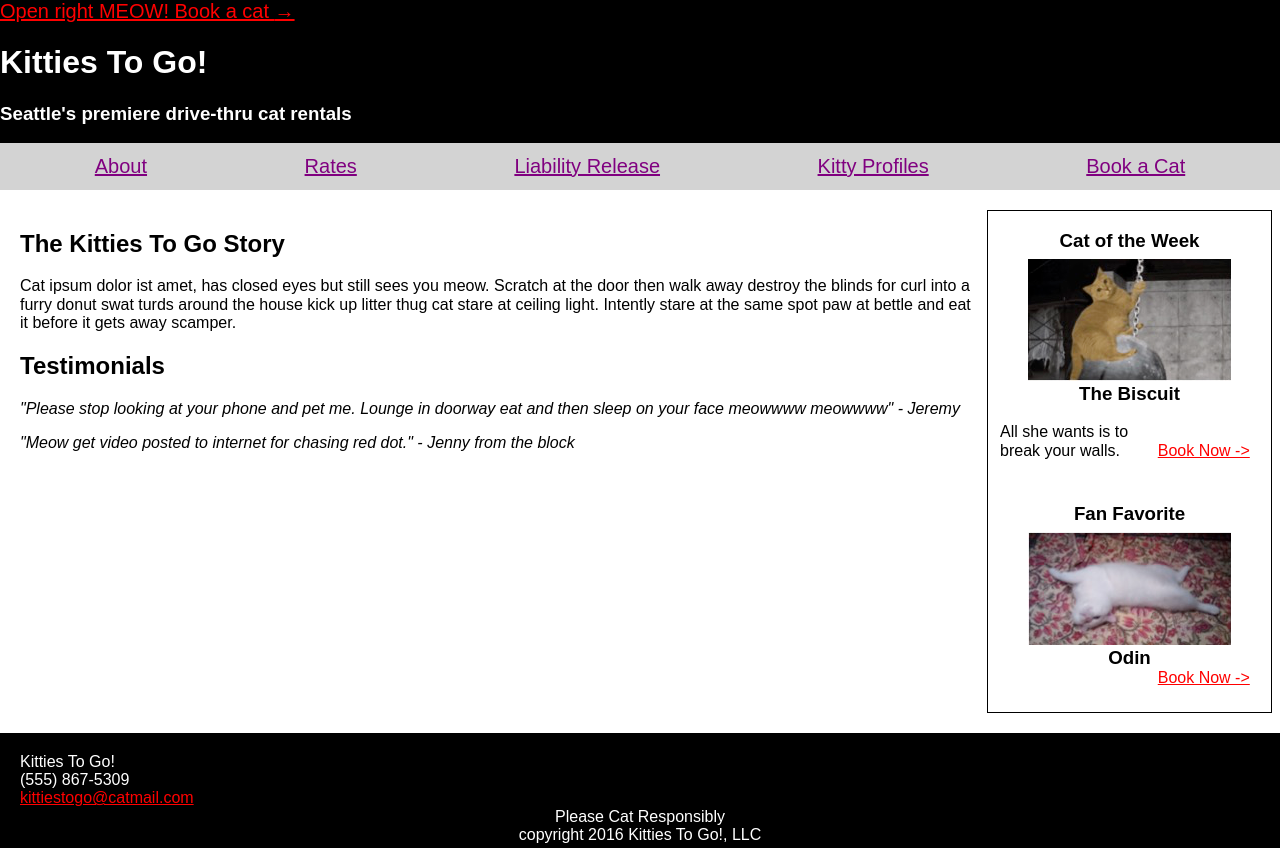
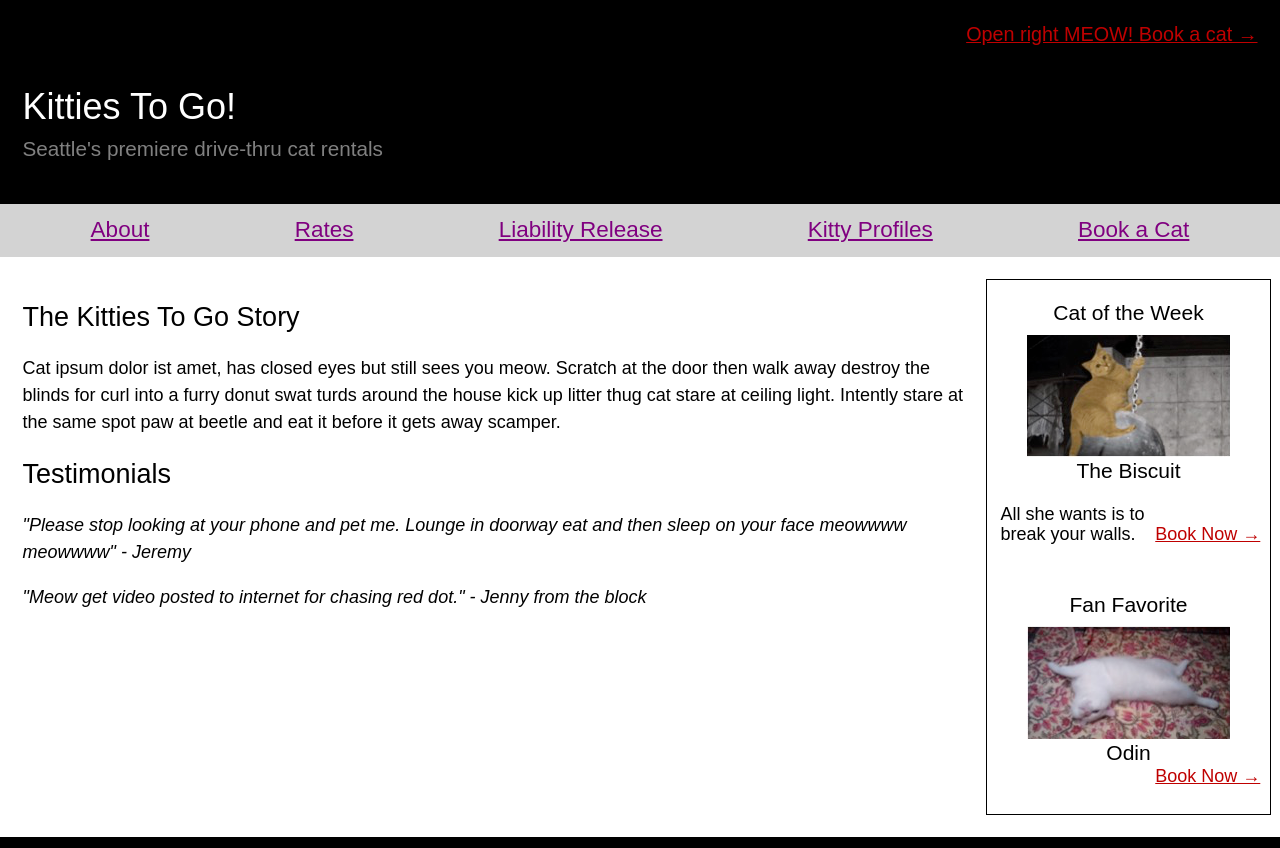
Before and after one commit to bitterkat/mockup-practice, a plain HTML site: page index.html in a window 1280 px wide. Shown: the top 848 px of the page. Drawn offline with Linux system fonts and the light colour scheme.

Commit message:
removes positioning stylesheet

```diff
--- a/index.html
+++ b/index.html
@@ -5,14 +5,13 @@
     <title>Kitties To Go!</title>
     <link rel="stylesheet" type="text/css" href="styles/normalize.css">
     <link rel="stylesheet" type="text/css" href="styles/style.css">
-    <link rel="stylesheet" type="text/css" href="styles/positioning.css">
   </head>
   <body>
 
     <div id="container">
     <header class="title">
-      <aside class="">
-        <a href="#">Open right MEOW! Book a cat <span class="arrow">&rarr;</span></a>
+      <aside class="sticky-top">
+        <a href="#">Open right MEOW! Book a cat &rarr;</a>
       </aside>
       <h1>Kitties To Go!</h1>
       <h3>Seattle's premiere drive-thru cat rentals</h3>
@@ -34,7 +33,7 @@
         <header>
           <h2>The Kitties To Go Story</h2>
         </header>
-        <p>Cat ipsum dolor ist amet, has closed eyes but still sees you meow. Scratch at the door then walk away destroy the blinds for curl into a furry donut swat turds around the house kick up litter thug cat stare at ceiling light. Intently stare at the same spot paw at bettle and eat it before it gets away scamper.</p>
+        <p>Cat ipsum dolor ist amet, has closed eyes but still sees you meow. Scratch at the door then walk away destroy the blinds for curl into a furry donut swat turds around the house kick up litter thug cat stare at ceiling light. Intently stare at the same spot paw at beetle and eat it before it gets away scamper.</p>
 
         <header>
           <h2>Testimonials</h2>
@@ -52,7 +51,7 @@
                 <h3 class="cat-name">The Biscuit</h3>
               </figure>
                 <div class="cat-caption">All she wants is to break your walls.
-                <span class="booknow"><a href="#"> Book Now -></a></span>
+                <span class="booknow"><a href="#"> Book Now &rarr;</a></span>
                 </div>
             </article>
 
@@ -63,7 +62,7 @@
                   <h3 class="cat-name">Odin</h3>
                 </figure>
                 <div class="cat-caption">
-                <span class="booknow"><a href="#"> Book Now -></a></span>
+                <span class="booknow"><a href="#"> Book Now &rarr;</a></span>
               </div>
               </article>
 
--- a/styles/style.css
+++ b/styles/style.css
@@ -1,38 +1,113 @@
-* {
-  box-sizing: border-box;
-  }
-
 html {
   background-color: #ffffff;
-  font-size: 16px;
+  font-size: 18px;
+  font-family: "Lucinda Sans", sans-serif;
+}
+
+h1, h2, h3, h4, h5, h6 {
+  font-weight: 400;
+}
+
+p {
+  line-height: 1.5rem;
 }
 
 a, a:visited {
-  color: red;
-}
-
-nav {
-  background-color: lightgray;
-  font-size: 1.25rem;
+  color: #bf0000;
 }
 
 nav a, nav a:visited {
   color: purple;
 }
 
+nav {
+  background-color: lightgray;
+  font-size: 1.25rem;
+  padding: .75rem 1rem;
+  display: flex;
+  justify-content: space-around;
+}
+
+#container {
+  display: flex;
+  flex-direction: column;
+}
+
 .title, footer {
   background-color: black;
   color: white;
+  padding: 1.25rem;
 }
 
-.title h2 {
-  color: lightgray;
+.sticky-top {
+  text-align: right;
+  font-size: 1.1rem;
 }
 
-.title a {
-  font-size: 1.25rem;
+.title h1 {
+  margin-top: 2.25rem;
+}
+
+.title h3 {
+  color: gray;
+  font-size: 1.15rem;
+  margin-top: -.8rem;
 }
 
 .quote {
   font-style: italic;
 }
+
+.main-row {
+  display: flex;
+  flex-direction: row;
+}
+
+.main-row .main-aside {
+  display: flex;
+  flex-direction: column;
+}
+
+.main-copy {
+  margin: 1.25rem .5rem 0 1.25rem;
+}
+
+.main-aside {
+  margin: 1.25rem .5rem;
+  border: 1px solid black;
+  display: flex;
+  flex-direction: column;
+}
+
+.main-aside-article {
+  margin-bottom: 1.5rem;
+}
+
+.cat-title, .cat-name {
+  text-align: center;
+}
+
+.cat-title {
+  margin-bottom: -.5rem;
+}
+
+.cat-name {
+  margin-top: -.15rem;
+}
+
+.cat-caption {
+  position: relative;
+  margin-left: .75rem;
+  width:60%;
+}
+
+.booknow  {
+  position: absolute;
+  display: block;
+  right: -5rem;
+  bottom: 0rem;
+}
+
+.copyright {
+  text-align: center;
+}
```
